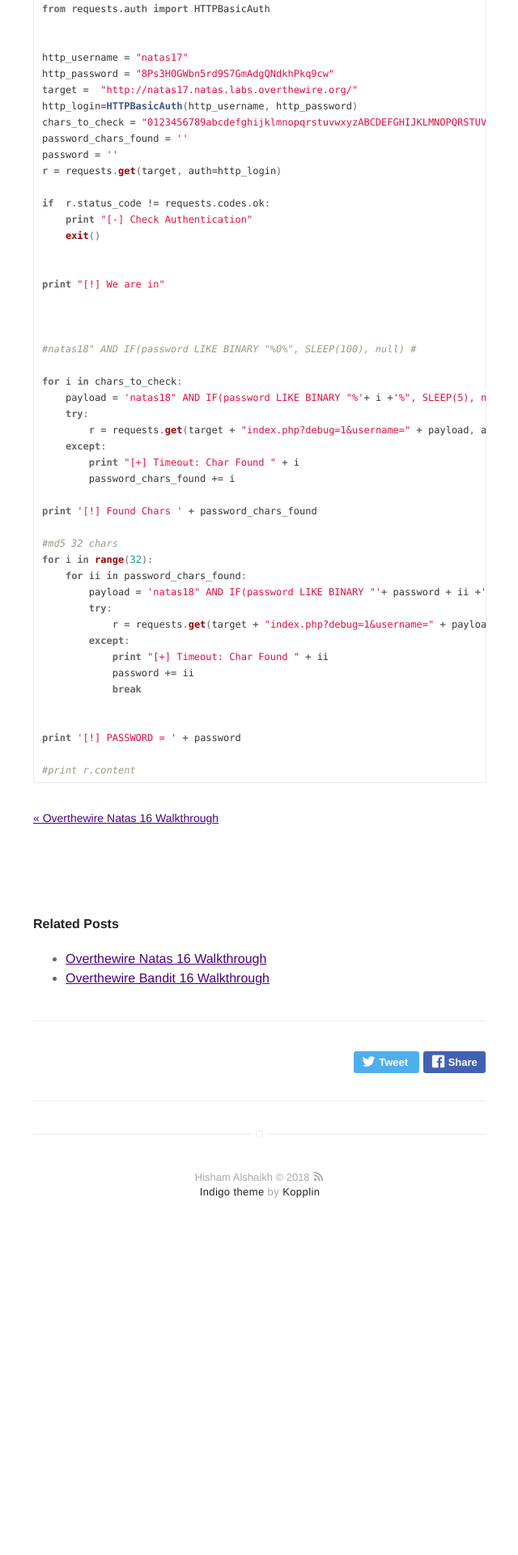
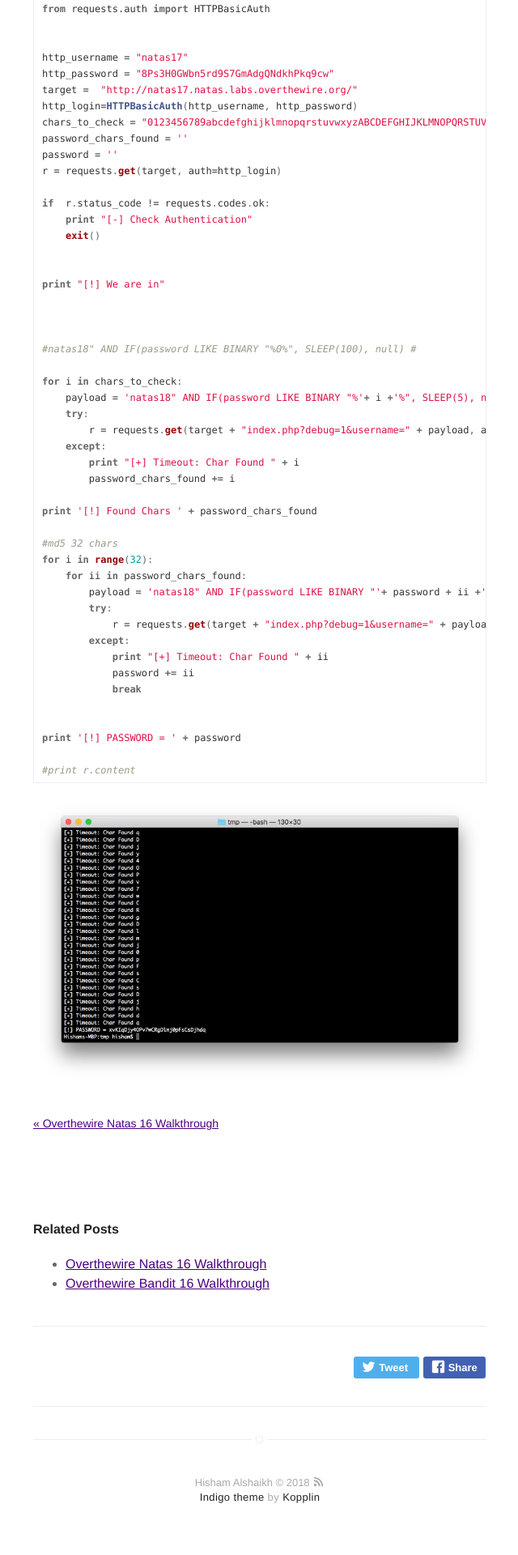
Before and after one commit to h15h4m/h15h4m.github.io, a Jekyll site: the page built from _posts/2018-04-10-natas-17-solution.markdown, in a window 1280 px wide. Shown: the part 1901-3821 px from the top of the page at 81% size, without its empty margins (319-959 px from the left). Built offline with Jekyll 4.4.1, drawn with Linux system fonts in a browser that asks for light colours; before the commit the page ends 3444 px from its top, so only the background shows below that.

Commit message:
update post

```diff
--- a/_posts/2018-04-10-natas-17-solution.markdown
+++ b/_posts/2018-04-10-natas-17-solution.markdown
@@ -130,3 +130,7 @@ print '[!] PASSWORD = ' + password
 
 #print r.content
 {% endhighlight %}
+
+
+
+![Markdown Image](/assets/images/natas_17_solution/final_result.png)
```
